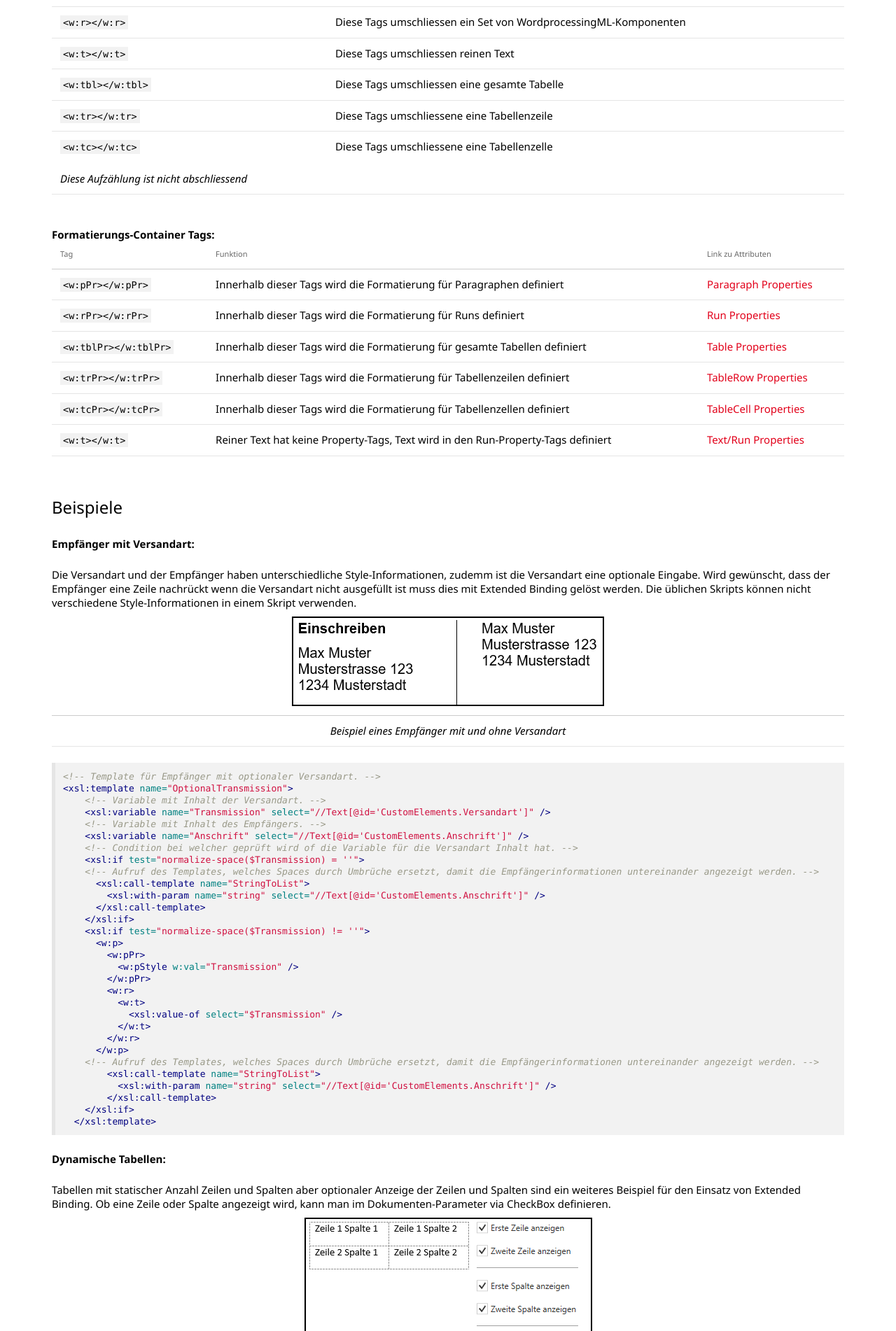
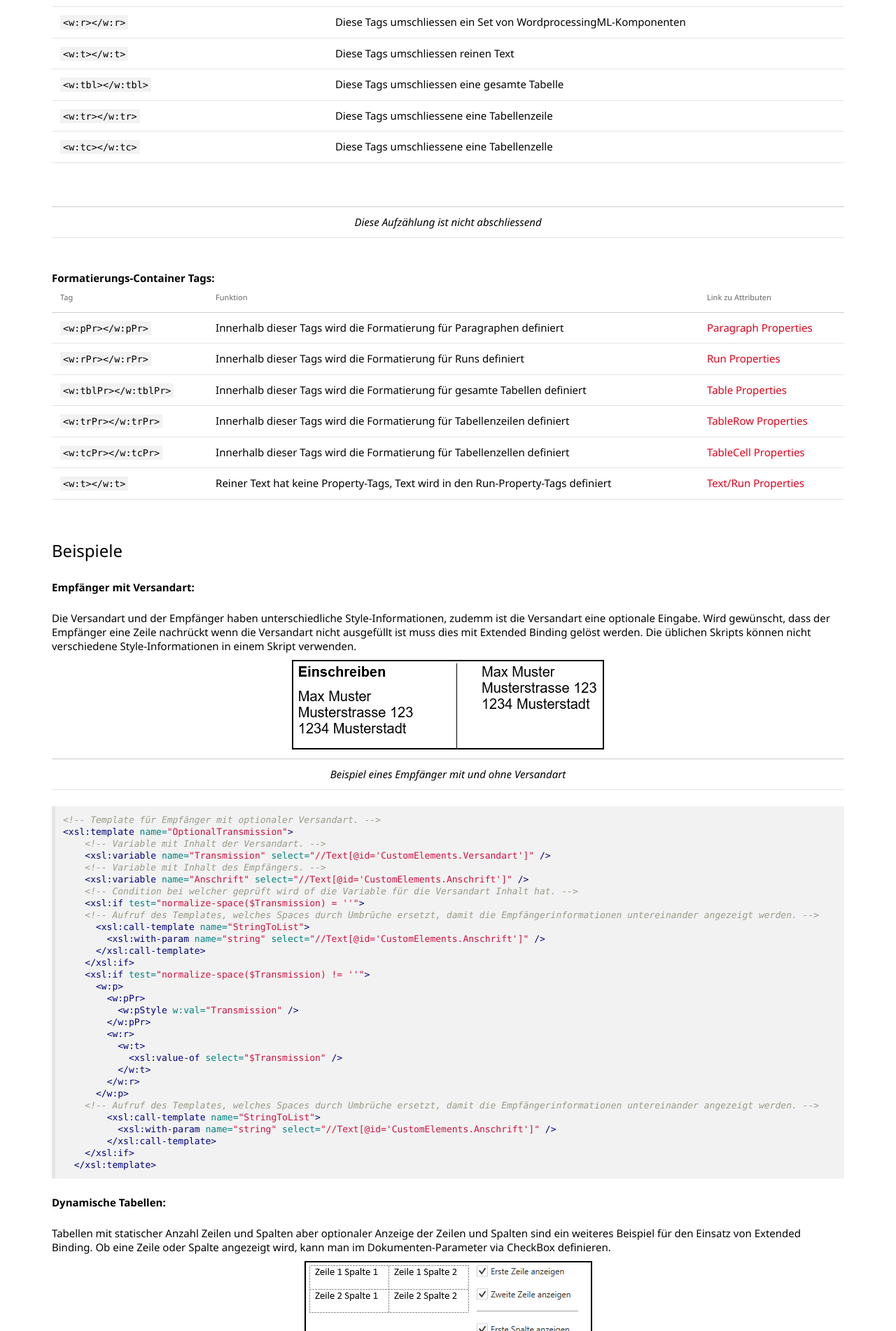
Before and after one commit to primesoft-group/oneoffixx-docs, a Jekyll site: the page built from _pages/docfunc/de/df-extendedbinding.md, in a window 1280 px wide. Shown: the part 1243-3145 px from the top of the page at 70% size. Built offline with Jekyll 4.4.1, drawn with Linux system fonts in a browser that asks for light colours; nearby versions of some CDN libraries; some web fonts are replaced.

Commit message:
updated content

````diff
--- a/_pages/docfunc/de/df-extendedbinding.md
+++ b/_pages/docfunc/de/df-extendedbinding.md
@@ -37,6 +37,11 @@ __Allgemeine Tags:__
 | ``` <w:tbl></w:tbl> ``` | Diese Tags umschliessen eine gesamte Tabelle |
 | ``` <w:tr></w:tr> ``` | Diese Tags umschliessene eine Tabellenzeile |
 | ``` <w:tc></w:tc> ``` | Diese Tags umschliessene eine Tabellenzelle |
+
+
+{:.table .table-striped}
+|:--:|
+| &nbsp; |
 |:--:|
 | *Diese Aufzählung ist nicht abschliessend* |
 
````
